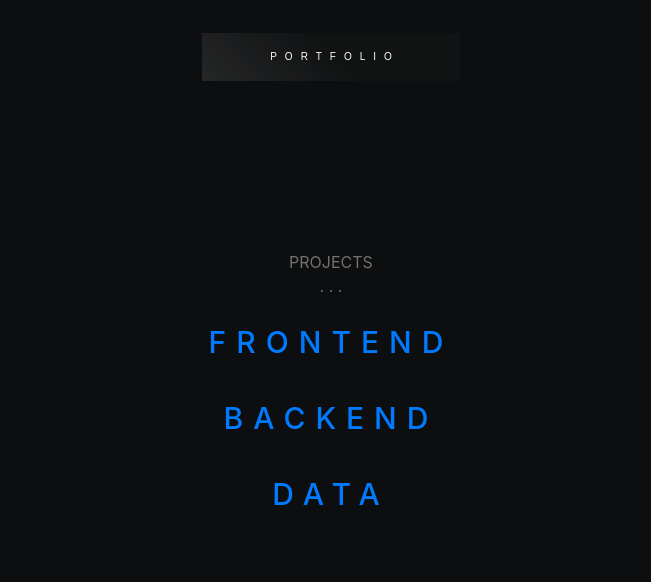
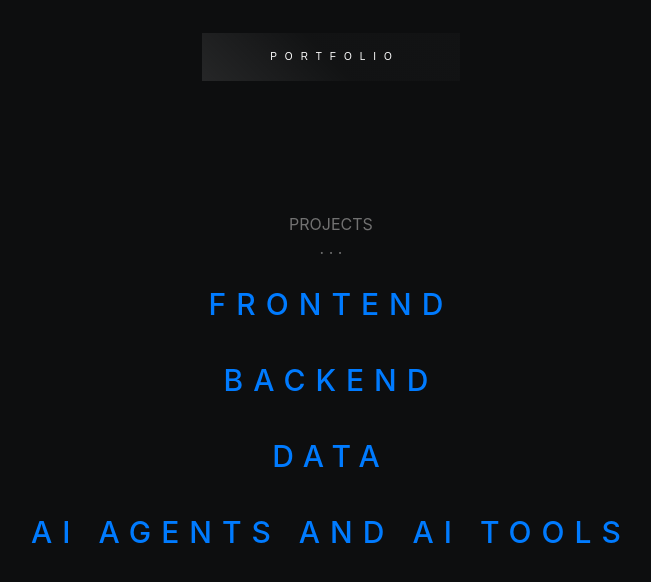
Before and after one commit to nefigarcia/portfolioNefi, a React (Create React App) app: page /Inicio in a window 1280 px wide. Shown: the top 582 px of the page, without its empty margins (309-960 px from the left). Built offline with nearby package versions, Linux system fonts and the light colour scheme; what uifx would draw is missing.

Commit message:
AI description added

```diff
--- a/src/data.js
+++ b/src/data.js
@@ -5,10 +5,9 @@ export const placeInfo=[
         headerSubtitle:'React, Css, SE6',
         description:'Used top new technologies as REact framework, ECMAScript 6 with webGl and Three library',
         works:'Jobs done',
-        example1:'https://clincoln.tech/',
-        example2:'https://g3cars.clincoln.tech/',
-        example3:'This portfolio was builded with React ',
-        lexample1:'https://clincoln.tech/',
+        example1:'(Click) Multi tenant Saas application for schools',
+        lexample1:'https://escuela.rosys.im/',
+        example2:'(Click) Rental car application',
         lexample2:'https://g3cars.clincoln.tech/'
     },
     {
@@ -35,6 +34,21 @@ export const placeInfo=[
         lexample3:'https://healthai.rosystems.net',
         example4:'(Click) Github repository for HealthAI',
         lexample4:'https://github.com/nefigarcia/HealthAI-assistant.git'
+    },
+    {
+        id:4,
+        headerTitle:'AI Agents and AI tools',
+        headerSubtitle:'AI Agents, AI tools, AI Copilot, Gemini Firebase, Studio AI, Claudia AI',
+        description:'AI-Powered Applications | Prompt Engineering | AI Chatbots and Assistants | AI for Process Optimization | Autonomous Agents | AI Integration with Web and Cloud Platforms',
+        works:'Projects',
+        example1:'(Click) Sentiment Analysis with AI Agent and AI tools',
+        lexample1:'https://surveyai.rosystems.net/',
+        example2:'(Click) Github repository',
+        lexample2:'https://github.com/nefigarcia/feedbackAI.git',
+        example3:'(Click) HealthAI with AI Agent and AI tools',
+        lexample3:'https://healthai.rosystems.net',
+        example4:'(Click) Github repository for HealthAI',
+        lexample4:'https://github.com/nefigarcia/HealthAI-assistant.git'
     }
 ];
 export const detailInfo=
```
Also changed, not shown: src/components/pages/Details.js.
